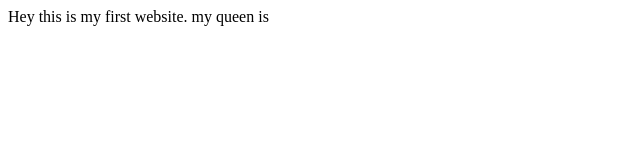
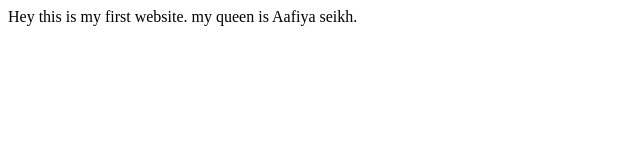
Before and after one commit to pogoraj9-pixel/My-website, a plain HTML site: page index.html in a window 1280 px wide. Shown: the whole page, without its empty margins (0-640 px from the left). Drawn offline with Linux system fonts and the light colour scheme.

Commit message:
update index

```diff
--- a/index.html
+++ b/index.html
@@ -8,7 +8,7 @@
 </head>
 <body>
     Hey this is my first website.
-    my queen is
+    my queen is Aafiya seikh.
     <script src="script.js"></script>
 </body>
 </html>
```
